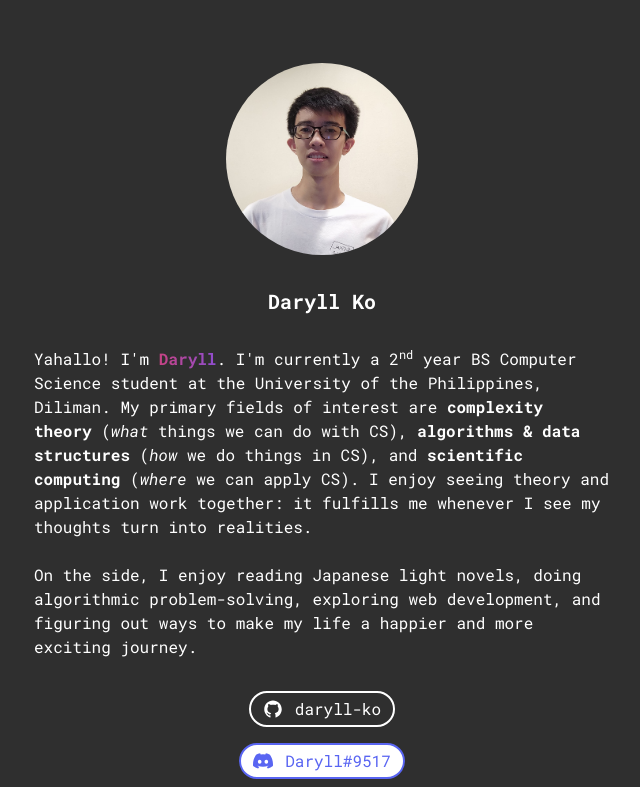
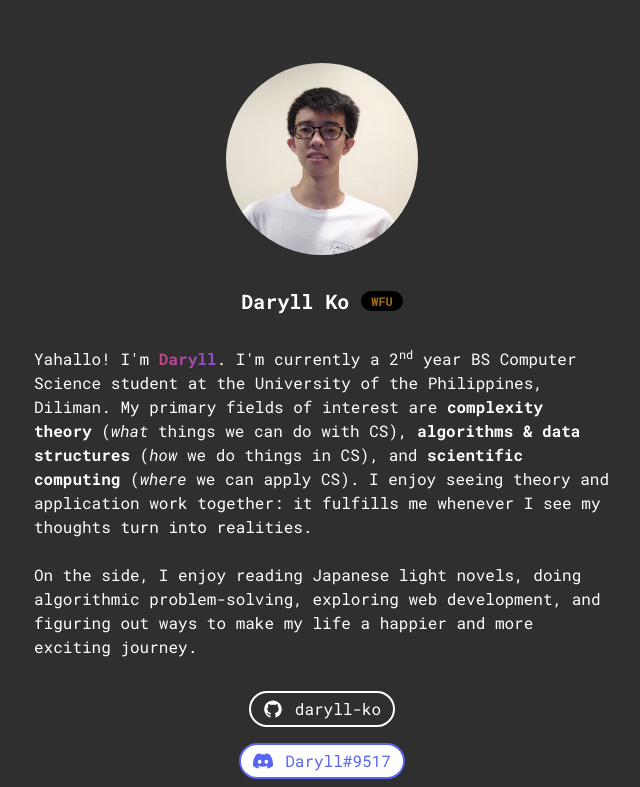
Before and after one commit to daryll-ko/cs132-portfolio, a React (Vite) app: page / in a window 1280 px wide. Shown: the part 4311-5098 px from the top of the page, without its empty margins (318-958 px from the left). Built offline with nearby package versions, Linux system fonts and the light colour scheme.

Commit message:
feat: add section pills in Team

```diff
--- a/src/components/Team.jsx
+++ b/src/components/Team.jsx
@@ -82,7 +82,7 @@ function Team() {
             index
           ) => (
             <div
-              className="flex flex-col items-center max-w-[90%] md:max-w-[75%] lg:max-w-[50%]"
+              className="flex max-w-[90%] flex-col items-center md:max-w-[75%] lg:max-w-[50%]"
               key={index}
             >
               <img
@@ -90,7 +90,12 @@ function Team() {
                 alt="Profile picture"
                 className="mb-8 h-48 w-48 rounded-full"
               />
-              <div className="text-xl font-bold">{name}</div>
+              <div className="flex items-center gap-3">
+                <div className="text-xl font-bold">{name}</div>
+                <div className="font-bold rounded-full bg-black px-2.5 py-0.5 text-xs text-[#a46c14]">
+                  WFU
+                </div>
+              </div>
               <div className="my-8">{description}</div>
               <div className="flex flex-col items-center gap-4">
                 {github && (
```
